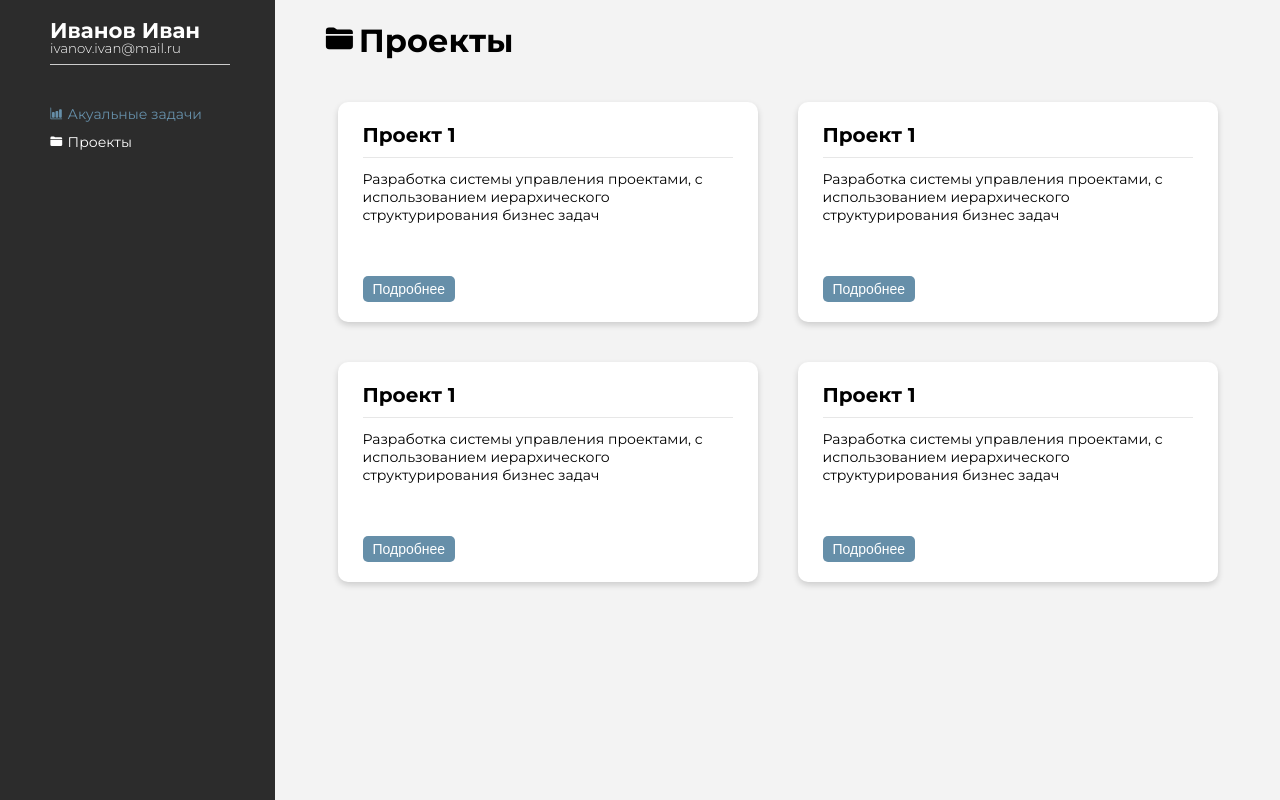
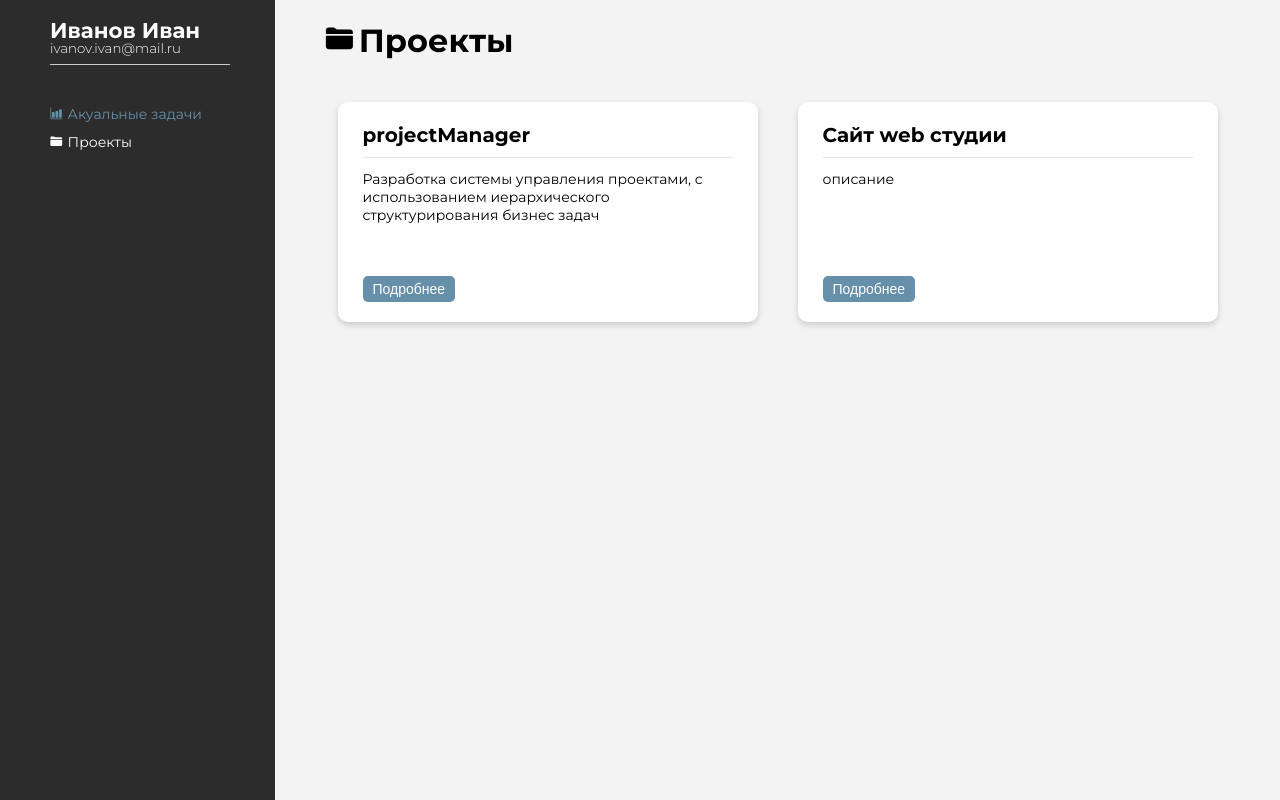
Before and after one commit to Prokshin/projectManager, a React (Create React App) app: page /projects in a window 1280 px wide. Built offline with nearby package versions, Linux system fonts and the light colour scheme.

Commit message:
add projects-list component

```diff
--- a/src/App.js
+++ b/src/App.js
@@ -14,13 +14,15 @@ function App() {
         <Navigation />
         <div className="content">
           <Switch>
-            <Route
-              path="/"
-              render={() => <DashboardPage></DashboardPage>}
-              exact
-            />
-            <Route path="/projects" component={ProjectPage} />
-            <Route path="/profile" render={() => <ProfilePage />} exact />
+            <Route path="/" exact>
+              <DashboardPage />
+            </Route>
+            <Route path="/projects">
+              <ProjectPage />
+            </Route>
+            <Route path="/profile">
+              <ProfilePage />
+            </Route>
           </Switch>
         </div>
       </Router>
--- a/src/components/card/card.js
+++ b/src/components/card/card.js
@@ -1,17 +1,17 @@
 import React from "react";
+import "./card.css";
+import { Link } from "react-router-dom";
 
-import "./card.css";
-
-const Card = () => {
+const Card = props => {
+  const { title, description, path } = props;
   return (
-    <div className="card">
-      <h2 className="card__title">Проект 1</h2>
-      <p className="card__description">
-        Разработка системы управления проектами, с использованием иерархического
-        структурирования бизнес задач
-      </p>
-      <button className="card__button">Подробнее</button>
-    </div>
+    <Link to={path}>
+      <div className="card">
+        <h2 className="card__title">{title}</h2>
+        <p className="card__description">{description}</p>
+        <button className="card__button">Подробнее</button>
+      </div>
+    </Link>
   );
 };
 export default Card;
--- a/src/components/pages/project-item-page.js
+++ b/src/components/pages/project-item-page.js
@@ -4,8 +4,8 @@ import { withRouter } from "react-router";
 
 class ProjectItemPagefff extends Component {
   render() {
-    const { match, location, history } = this.props;
-    console.log(match, location, history);
+    const { match } = this.props;
+
     return (
       <div>
         <Header text="Имя проекта" icon="folder"></Header>
--- a/src/components/pages/projects-page.js
+++ b/src/components/pages/projects-page.js
@@ -10,6 +10,7 @@ import {
   useParams
 } from "react-router-dom";
 import Card from "../card";
+import ProjectsList from "../projects-list";
 
 const ProjectsPage = props => {
   const match = useRouteMatch();
@@ -19,12 +20,7 @@ const ProjectsPage = props => {
       <Switch>
         <Route exact path={`/projects`}>
           <Header text="Проекты" icon="folder"></Header>
-          <div className="flex-wrapper">
-            <Card></Card>
-            <Card></Card>
-            <Card></Card>
-            <Card></Card>
-          </div>
+          <ProjectsList />
         </Route>
         <Route path={`/projects/:projectId`}>
           <ProjectItemPage></ProjectItemPage>
--- /dev/null
+++ b/src/components/projects-list/index.js
@@ -0,0 +1,3 @@
+import ProjectsList from "./projects-list";
+
+export default ProjectsList;
--- /dev/null
+++ b/src/components/projects-list/projects-list.js
@@ -0,0 +1,35 @@
+import React, { Component } from "react";
+import ApiService from "../../services/api-service";
+import Card from "../card";
+
+export default class projectsList extends Component {
+  constructor(props) {
+    super(props);
+    this.state = {
+      projects: []
+    };
+  }
+  apiService = new ApiService();
+  componentDidMount() {
+    this.apiService.getAllProjects().then(res => {
+      console.log(res);
+      this.setState({ projects: res });
+    });
+  }
+  renderItems() {
+    return this.state.projects.map(el => {
+      return (
+        <Card
+          key={el.id}
+          path={`/projects/${el.id}`}
+          title={el.title}
+          description={el.description}
+        />
+      );
+    });
+  }
+  render() {
+    const items = this.renderItems();
+    return <div className="flex-wrapper">{items}</div>;
+  }
+}
--- /dev/null
+++ b/src/services/api-service.js
@@ -0,0 +1,39 @@
+export default class ApiService {
+  _pojects = [
+    {
+      id: 0,
+      title: "projectManager",
+      description:
+        "Разработка системы управления проектами, с использованием иерархического структурирования бизнес задач",
+      creator: "Иванов Иван",
+      categoкy: [
+        {
+          id: 0,
+          title: "Дизайн",
+          description: "gg"
+        },
+        {
+          id: 0,
+          title: "Frontend",
+          description: "gg"
+        },
+        {
+          id: 0,
+          title: "Backend",
+          description: "gg"
+        }
+      ]
+    },
+    {
+      id: 1,
+      title: "Сайт web студии",
+      description: "описание"
+    }
+  ];
+  getAllProjects = async () => {
+    return this._pojects;
+  };
+  getProject = async id => {
+    return this._pojects[0];
+  };
+}
```
Also changed, not shown: src/components/projects-list/projects-list.css (added).
